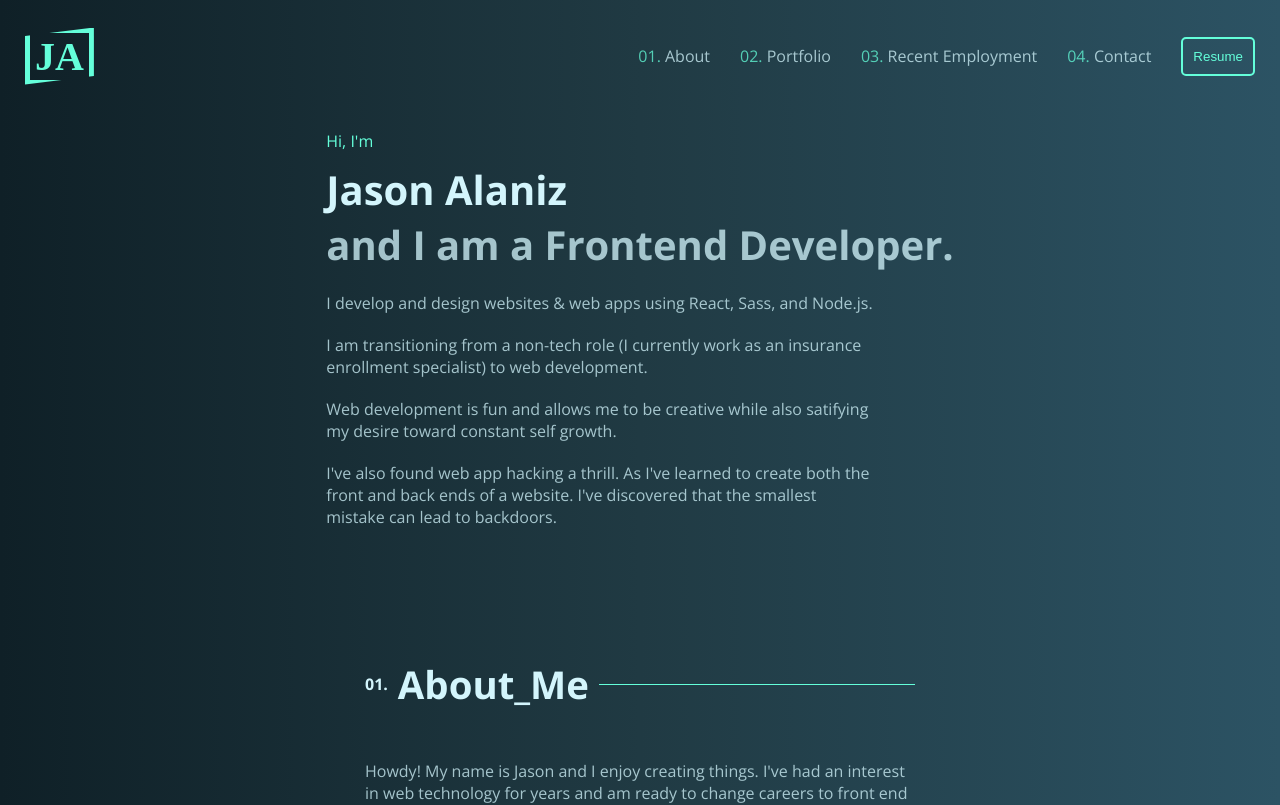
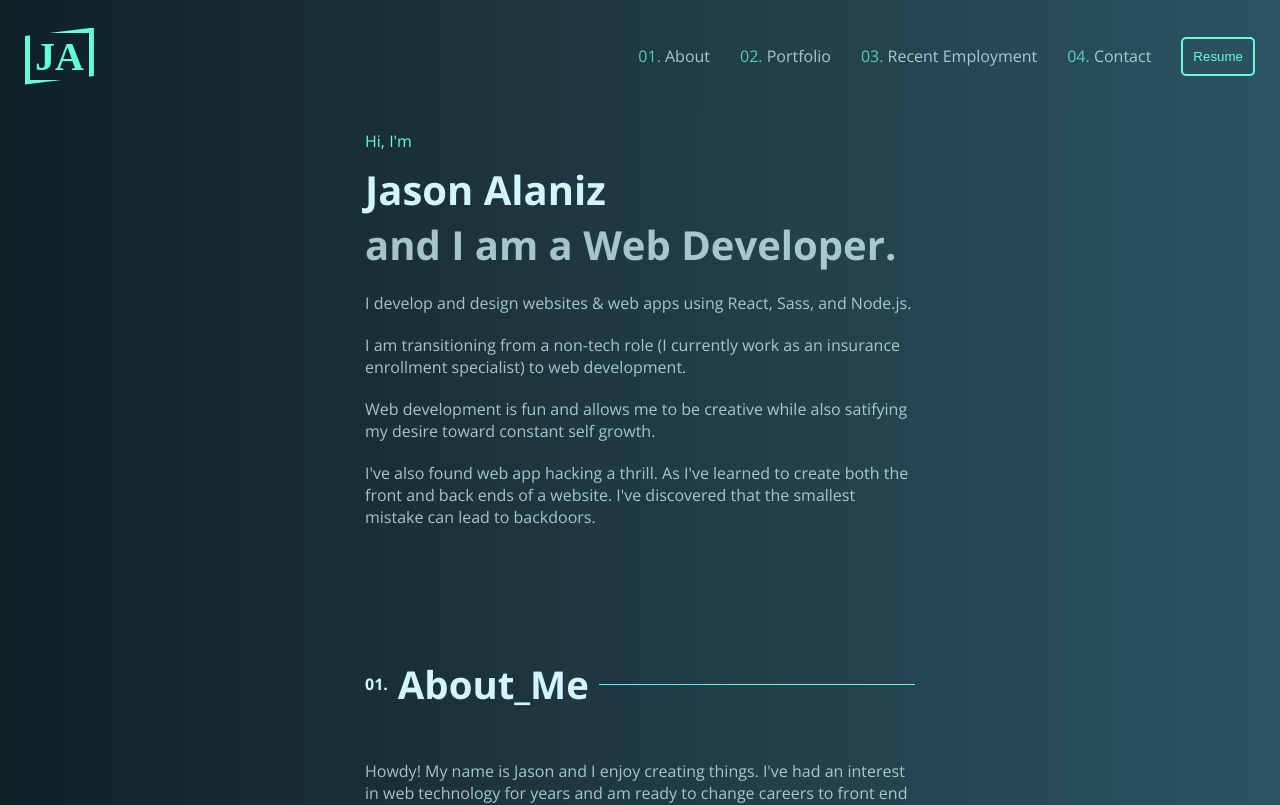
Before and after one commit to Nineteen991/portfolio, a React (Create React App) app: page / in a window 1280 px wide. Shown: the top 805 px of the page. Built offline with nearby package versions, Linux system fonts and the light colour scheme.

Commit message:
changed title statement

```diff
--- a/src/components/Hero.js
+++ b/src/components/Hero.js
@@ -5,7 +5,7 @@ export default function Hero() {
         <p className="title-p opening-p">Hi, I'm</p>
         <h1 className="title opening-title">Jason Alaniz</h1>
         <h1 className="title opening-title faded">
-          and I am a Frontend Developer.
+          and I am a Web Developer.
         </h1>
         <p className="title-p">
           I develop and design websites & web apps using React, Sass, and
```
